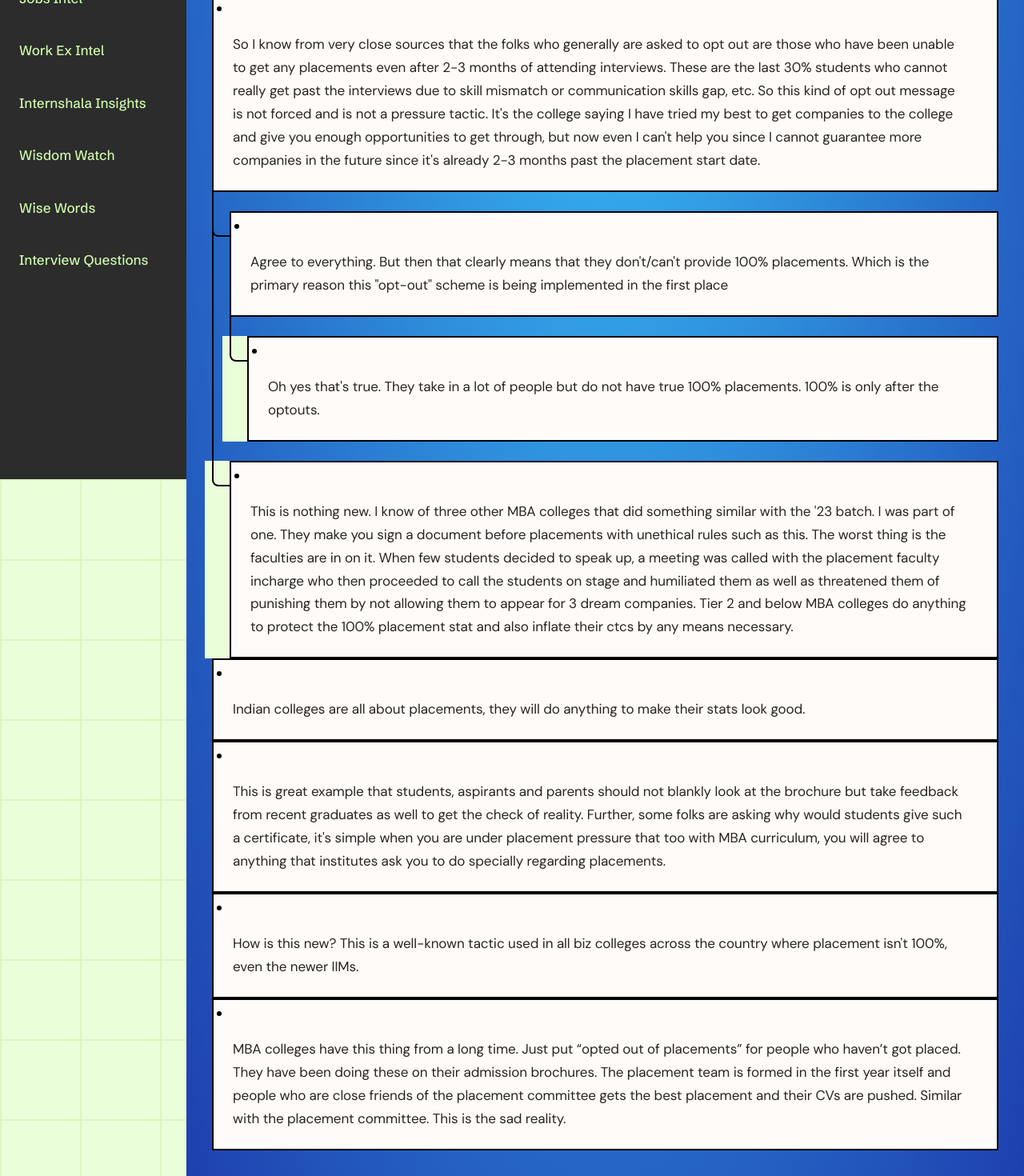
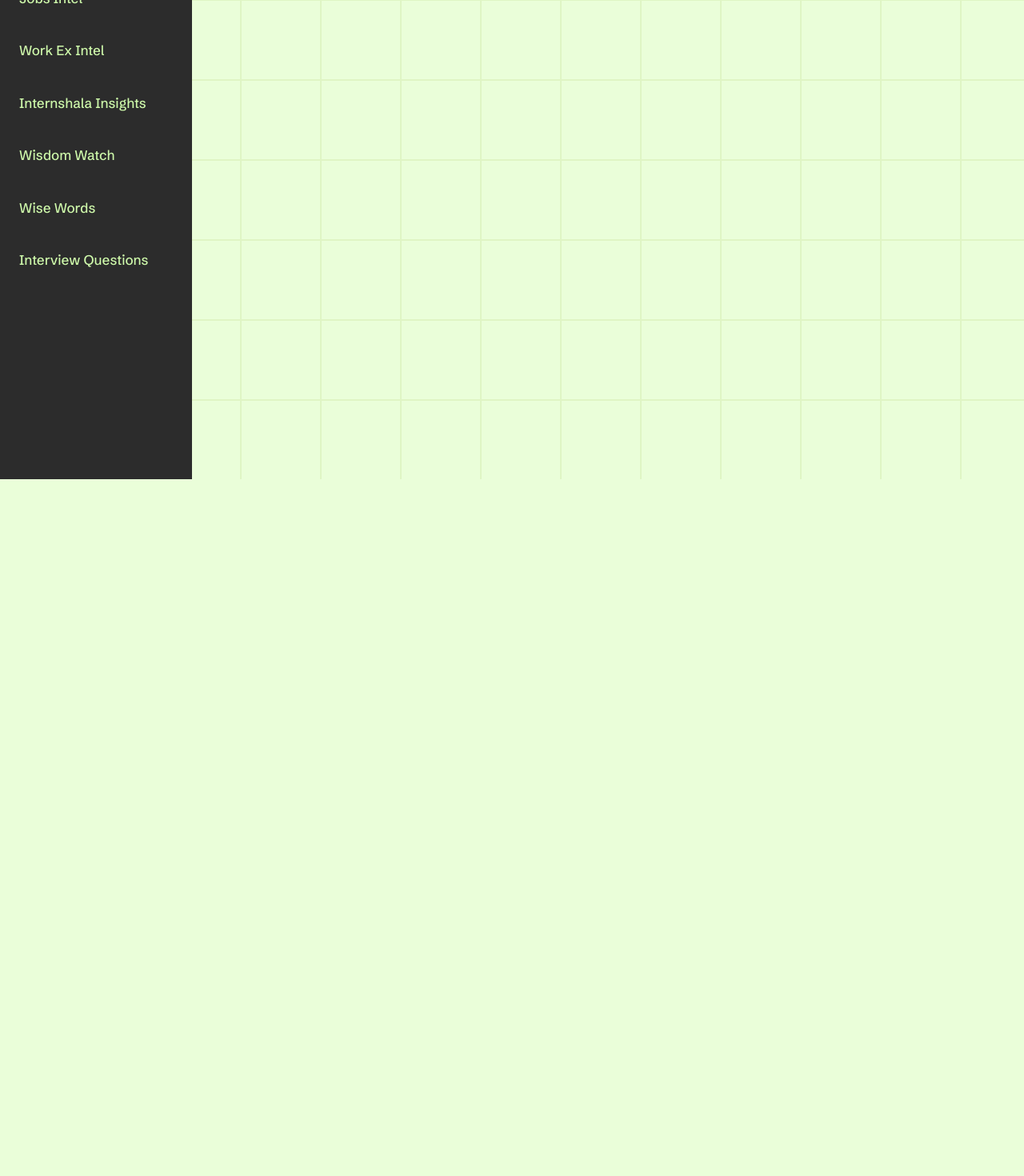
Before and after one commit to internquest/careersense-new, a Next.js app: page /comments in a window 1280 px wide. Shown: the part 201-1671 px from the top of the page at 80% size. After the commit the page ends 800 px from the top, so only its background shows below. Built offline with nearby package versions, Linux system fonts and the light colour scheme.

Commit message:
set comments page

```diff
--- a/app/comments/page.tsx
+++ b/app/comments/page.tsx
@@ -1,79 +1,90 @@
-import React from 'react'
-import Comment, { CommentProps } from "@/components/Comment";
-import Image from "next/image";
+// import React from 'react'
+// import Comment, { CommentProps } from "@/components/Comment";
+// import Image from "next/image";
 
 
-const commnets: CommentProps[] = [
-    {
-        id: 1,
-        text: `They make you sign a document before placements starts. Which basically says that the placement
-team can do whatever the f they want and you agree to it because without it you are debarred
-from sitting for placements. Messed up system`,
-    },
-    {
-        id: 2,
-        text: `So I know from very close sources that the folks who generally are asked to opt out are those who have
-been unable to get any placements even after 2-3 months of attending interviews. These are the last
-30% students who cannot really get past the interviews due to skill mismatch or communication skills
-gap,  etc. So this kind of opt out message is not forced and is not a pressure tactic. It's the college saying
-I have tried my best to get companies to the college and give you enough opportunities to get through,
-but now even I can't help you since I cannot guarantee more companies in the future since it's already 2-3 months past the placement start date.`,
-        children: [
-            {
-                id: 3,
-                text: `Agree to everything. But then that clearly means that they don't/can't provide 100% placements.  Which is the
-primary reason this "opt-out" scheme is being implemented in the first place`,
-                children: [
-                    {
-                        id: 4,
-                        text: `Oh yes that's true. They take in a lot of people but do not have true 100% placements. 100%  is only after
-the optouts.`,
-                    },
-                ],
-            },
-            {
-                id: 5, text: `This is nothing new. I know of three other MBA colleges that did something similar with the '23 batch.  I was part of
-one. They make you sign a document before placements with unethical rules such as this. The worst thing is the
-faculties are in on it. When few students decided to speak up, a meeting was called with the placement faculty
-incharge who then proceeded to call the students on stage and humiliated them as well as threatened them of
-punishing them by not allowing them to appear for 3 dream companies. Tier 2 and below MBA colleges do anything
-to protect the 100% placement stat and also inflate their ctcs by any means necessary.` },
-        ],
-    },
-    {
-        id: 6,
-        text: `Indian colleges are all about placements, they will do anything to make their stats look good. `,
-    },
-    {
-        id: 7,
-        text: `This is great example that students, aspirants and parents should not blankly look at the brochure but take feedback from
- recent graduates as well to get the check of reality.
+// const commnets: CommentProps[] = [
+//     {
+//         id: 1,
+//         text: `They make you sign a document before placements starts. Which basically says that the placement
+// team can do whatever the f they want and you agree to it because without it you are debarred
+// from sitting for placements. Messed up system`,
+//     },
+//     {
+//         id: 2,
+//         text: `So I know from very close sources that the folks who generally are asked to opt out are those who have
+// been unable to get any placements even after 2-3 months of attending interviews. These are the last
+// 30% students who cannot really get past the interviews due to skill mismatch or communication skills
+// gap,  etc. So this kind of opt out message is not forced and is not a pressure tactic. It's the college saying
+// I have tried my best to get companies to the college and give you enough opportunities to get through,
+// but now even I can't help you since I cannot guarantee more companies in the future since it's already 2-3 months past the placement start date.`,
+//         children: [
+//             {
+//                 id: 3,
+//                 text: `Agree to everything. But then that clearly means that they don't/can't provide 100% placements.  Which is the
+// primary reason this "opt-out" scheme is being implemented in the first place`,
+//                 children: [
+//                     {
+//                         id: 4,
+//                         text: `Oh yes that's true. They take in a lot of people but do not have true 100% placements. 100%  is only after
+// the optouts.`,
+//                     },
+//                 ],
+//             },
+//             {
+//                 id: 5, text: `This is nothing new. I know of three other MBA colleges that did something similar with the '23 batch.  I was part of
+// one. They make you sign a document before placements with unethical rules such as this. The worst thing is the
+// faculties are in on it. When few students decided to speak up, a meeting was called with the placement faculty
+// incharge who then proceeded to call the students on stage and humiliated them as well as threatened them of
+// punishing them by not allowing them to appear for 3 dream companies. Tier 2 and below MBA colleges do anything
+// to protect the 100% placement stat and also inflate their ctcs by any means necessary.` },
+//         ],
+//     },
+//     {
+//         id: 6,
+//         text: `Indian colleges are all about placements, they will do anything to make their stats look good. `,
+//     },
+//     {
+//         id: 7,
+//         text: `This is great example that students, aspirants and parents should not blankly look at the brochure but take feedback from
+//  recent graduates as well to get the check of reality.
 
-Further, some folks are asking why would students give such a certificate, it's simple when you are under placement
-pressure that too with MBA curriculum, you will agree to anything that institutes ask you to do specially regarding
-placements.`,
-    },
-    {
-        id: 8,
-        text: `How is this new? This is a well-known tactic used in all biz colleges across the country where placement isn't 100%, even
-the newer IIMs.`,
-    },
-    {
-        id: 9,
-        text: `MBA colleges have this thing from a long time. Just put “opted out of placements” for people who haven’t got placed.
-They have been doing these on their admission brochures. The placement team is formed in the first year itself and people
-who are close friends of the placement committee gets the best placement and their CVs are pushed. Similar with the
-placement committee. This is the sad reality.`,
-    }
+// Further, some folks are asking why would students give such a certificate, it's simple when you are under placement
+// pressure that too with MBA curriculum, you will agree to anything that institutes ask you to do specially regarding
+// placements.`,
+//     },
+//     {
+//         id: 8,
+//         text: `How is this new? This is a well-known tactic used in all biz colleges across the country where placement isn't 100%, even
+// the newer IIMs.`,
+//     },
+//     {
+//         id: 9,
+//         text: `MBA colleges have this thing from a long time. Just put “opted out of placements” for people who haven’t got placed.
+// They have been doing these on their admission brochures. The placement team is formed in the first year itself and people
+// who are close friends of the placement committee gets the best placement and their CVs are pushed. Similar with the
+// placement committee. This is the sad reality.`,
+//     }
 
 
-];
+// ];
+// const page = () => {
+//     return (
+//         <div className="bg-white text-black h-full w-full p-8 bg-[radial-gradient(ellipse_at_top,_var(--tw-gradient-stops))] from-sky-400 to-blue-800">
+//             {commnets.map((comment, index) => (
+//                 <Comment comment={comment} key={comment.id} indexed={index} />
+//             ))}
+//         </div>
+//     )
+// }
+
+// export default page
+import React from 'react'
+
 const page = () => {
     return (
-        <div className="bg-white text-black h-full w-full p-8 bg-[radial-gradient(ellipse_at_top,_var(--tw-gradient-stops))] from-sky-400 to-blue-800">
-            {commnets.map((comment, index) => (
-                <Comment comment={comment} key={comment.id} indexed={index} />
-            ))}
+        <div>
+
         </div>
     )
 }
```
